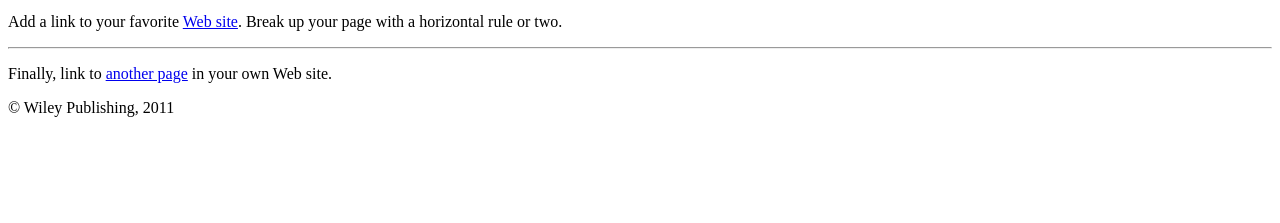
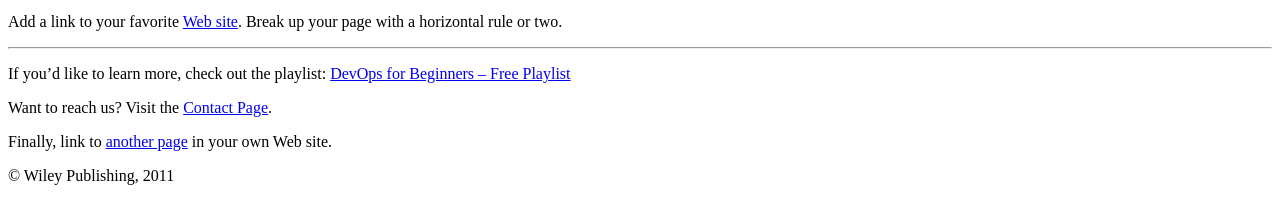
Before and after one commit to PanagiotisBeis/The_cloudadvisory, a plain HTML site: page index.html in a window 1280 px wide. Shown: the part 489-712 px from the top of the page. Drawn offline with Linux system fonts and the light colour scheme.

Commit message:
add contact page link to index.html

```diff
--- a/index.html
+++ b/index.html
@@ -21,6 +21,19 @@ not displayed. The information between the BODY and /BODY tags is displayed.-->
 <p>Add a link to your favorite <a href="https://www.dummies.com/">Web site</a>.
 Break up your page with a horizontal rule or two. </p>
 <hr>
+<p class="playlist-line">
+    If you’d like to learn more, check out the playlist:
+    <a href="https://www.youtube.com/playlist?list=PLVOdqXbCs7bX88JeUZmK4fKTq2hJ5VS89" target="_blank">
+        DevOps for Beginners – Free Playlist
+    </a>
+</p>
+
+<!-- ADD THIS NEW PARAGRAPH RIGHT BELOW THE ONE ABOVE -->
+<p class="playlist-line">
+    Want to reach us? Visit the
+    <a href="contact.html">Contact Page</a>.
+</p>
+
 <p>Finally, link to <a href="page2.html">another page</a> in your own Web site.</p>
 <!-- And add a copyright notice.-->
 <p>© Wiley Publishing, 2011</p>
```
